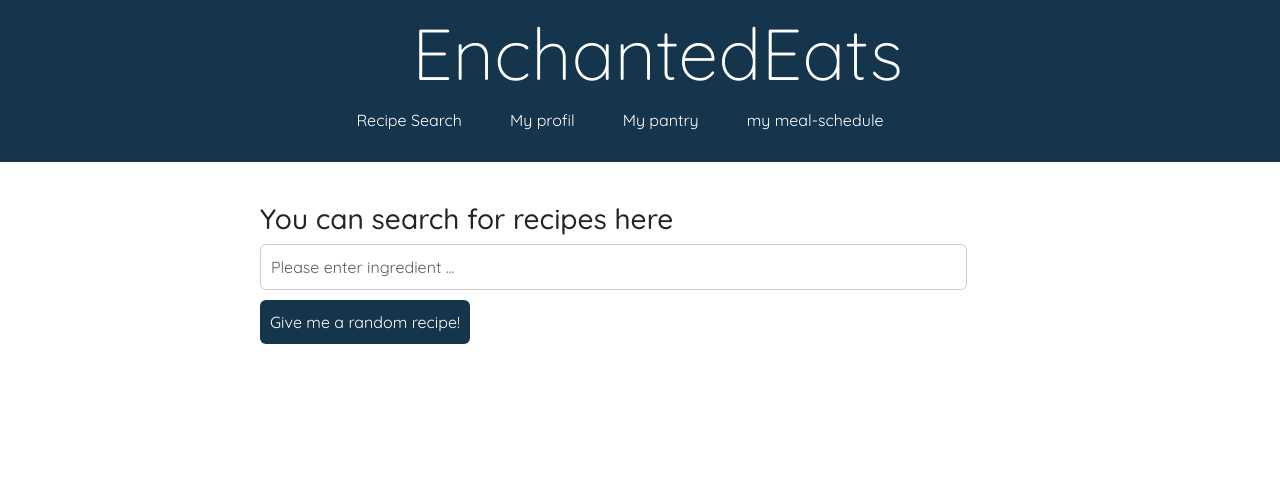
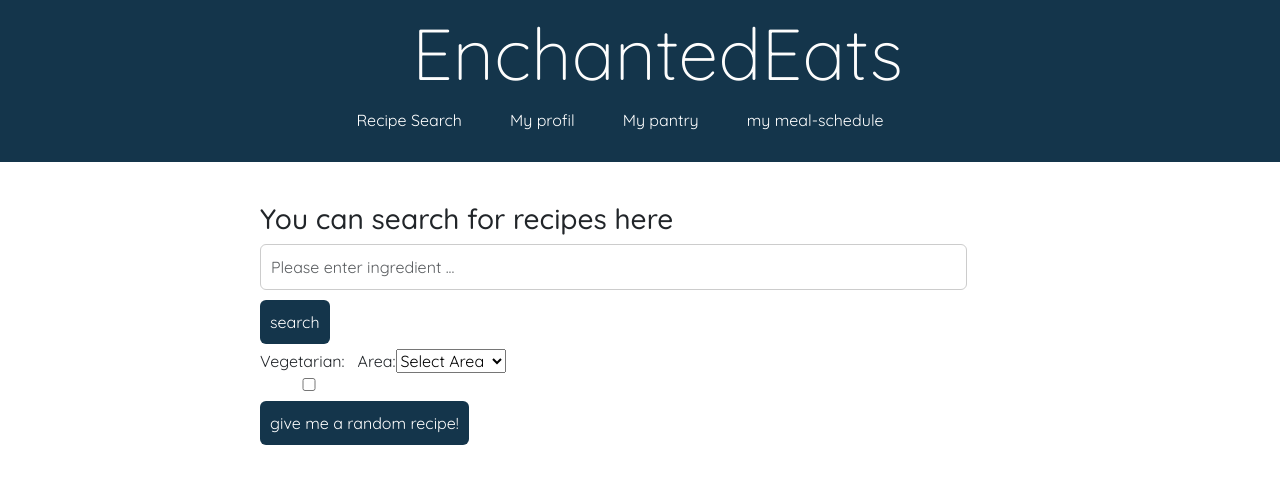
Before and after one commit to saskiamellies/rezept-softwaretchnik, a React (Create React App) app: page /recipes in a window 1280 px wide. Shown: the top 484 px of the page. Built offline with nearby package versions, Linux system fonts and the light colour scheme.

Commit message:
update RecipeInput

```diff
--- a/src/components/RecipeInput.jsx
+++ b/src/components/RecipeInput.jsx
@@ -1,13 +1,85 @@
+import React, { useState } from "react";
 
-const RecipeInput = ({ onTyping, placeholder, onClickingRandom }) => {
+const RecipeInput = ({ onClickingSearch, onClickingRandom, onCheckboxChange, onAreaChange }) => {
+
+  const [isVegetarian, setIsVegetarian] = useState(false);
+  const [selectedArea, setSelectedArea] = useState("");
+
+  const handleSearchClick = () => {
+    const ingredient = document.getElementById("inputText").value;
+    onClickingSearch(ingredient, isVegetarian, selectedArea);
+  };
+
+  const handleCheckboxChange = (event) => {
+    const checkboxValue = event.target.checked;
+    setIsVegetarian(checkboxValue)
+    onCheckboxChange(checkboxValue);
+  };
+
+  const handleAreaChange = (event) => {
+    const areaValue = event.target.value;
+    setSelectedArea(areaValue);
+    onAreaChange(areaValue);
+  };
+
+  const handleRandomClick = () => {
+    fetch("https://www.themealdb.com/api/json/v1/1/random.php")
+      .then((response) => response.json())
+      .then((data) => {
+        onClickingRandom(data.meals[0]);
+      });
+  };
+
 
   return (
     <div className="input-container">
-    <h3> You can search for recipes here</h3>
-    <input type="text" onChange={(e) => onTyping(e.target.value)} className="form-control" placeholder={placeholder}></input>
-    <button onClick={onClickingRandom} className="btn btn-primary">Give me a random recipe!</button>
+      <h3>You can search for recipes here</h3>
+      <input type="text" id="inputText" className="form-control" placeholder="Please enter ingredient ..." />
+      <button onClick={handleSearchClick} className="btn btn-primary"> search </button>
+
+      <div className="filter-container">
+        <label>Vegetarian:
+          <input type="checkbox" onChange={handleCheckboxChange} />
+        </label>
+        <label>Area:
+          <select onChange={handleAreaChange} value={selectedArea}>
+            <option value="">Select Area</option>
+            <option value="American">American</option>
+            <option value="British">British</option>
+            <option value="Canadian">Canadian</option>
+            <option value="Chinese">Chinese</option>
+            <option value="Croatian">Croatian</option>
+            <option value="Dutch">Dutch</option>
+            <option value="Egyptian">Egyptian</option>
+            <option value="Filipino">Filipino</option>
+            <option value="French">French</option>
+            <option value="Greek">Greek</option>
+            <option value="Indian">Indian</option>
+            <option value="Irish">Irish</option>
+            <option value="Italian">Italian</option>
+            <option value="Jamaican">Jamaican</option>
+            <option value="Japanese">Japanese</option>
+            <option value="Kenyan">Kenyan</option>
+            <option value="Malaysian">Malaysian</option>
+            <option value="Mexican">Mexican</option>
+            <option value="Moroccan">Moroccan</option>
+            <option value="Polish">Polish</option>
+            <option value="Portuguese">Portuguese</option>
+            <option value="Russian">Russian</option>
+            <option value="Spanish">Spanish</option>
+            <option value="Thai">Thai</option>
+            <option value="Tunisian">Tunisian</option>
+            <option value="Turkish">Turkish</option>
+            <option value="Unknown">Unknown</option>
+            <option value="Vietnamese">Vietnamese</option>
+          {/* Weitere Optionen hier hinzufügen */}
+          </select>
+        </label>
+      </div>
+
+      <button onClick={handleRandomClick} className="btn btn-primary"> give me a random recipe! </button>
     </div>
   );
-}
+};
 
 export default RecipeInput;
```
